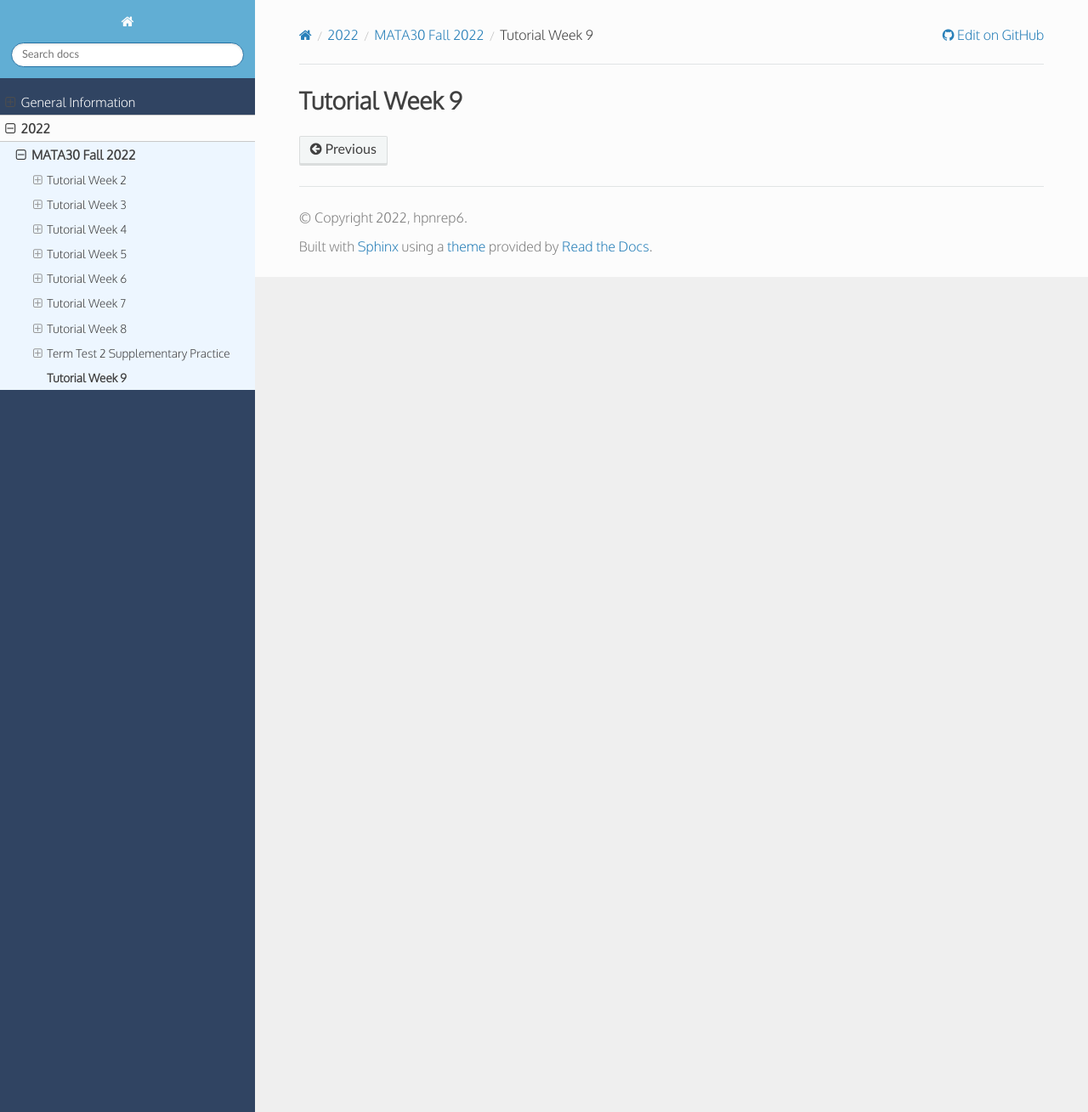
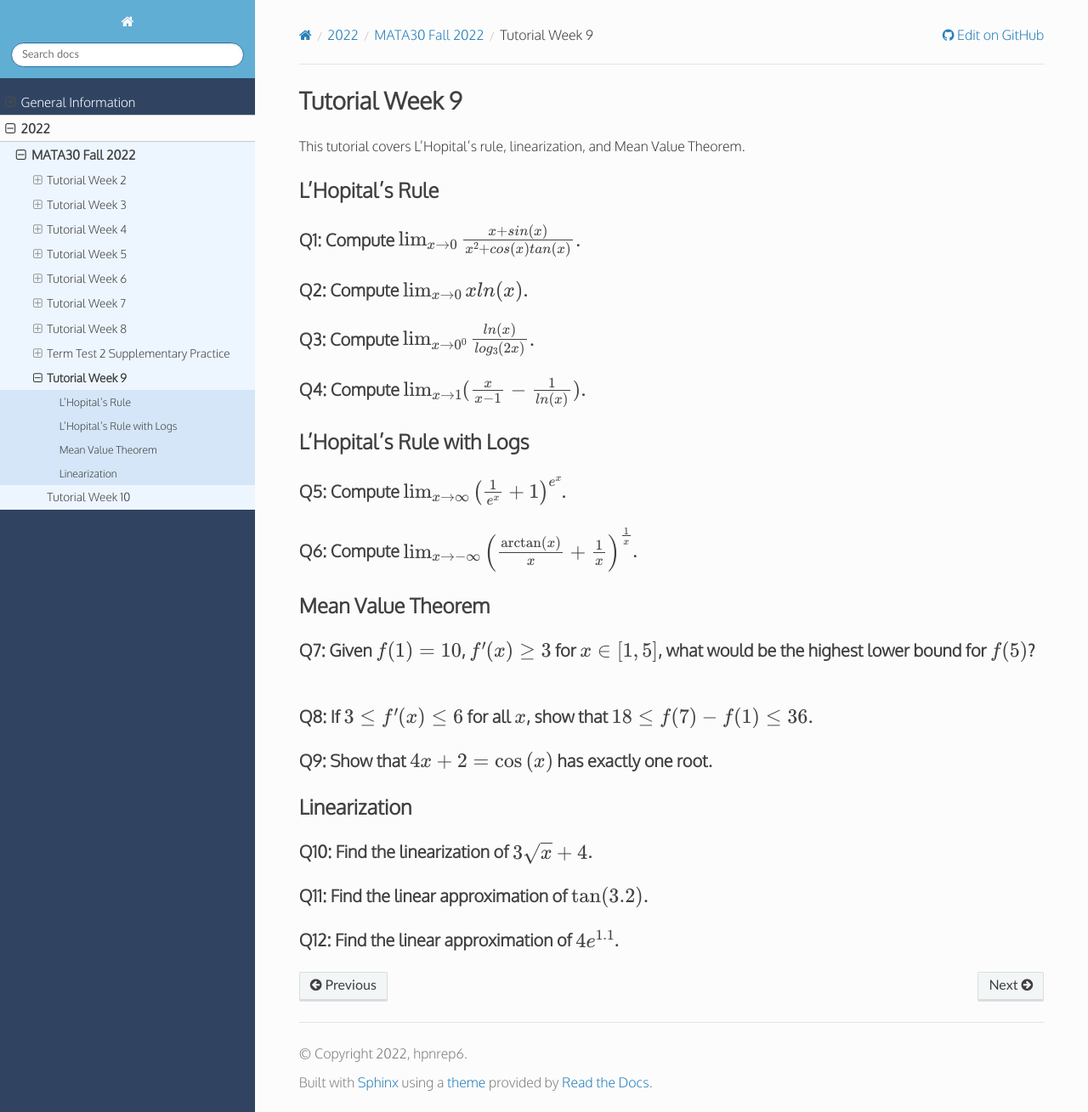
Before and after one commit to hpnrep6/t, a Sphinx documentation site: the page built from source/2022/mata30_fall/tutorial9.rst, in a window 1280 px wide and 1309 px high. Shown: the whole window at 85% size. Built offline with Sphinx 7.4.7 and the Read the Docs theme 2.0.0, drawn with Linux system fonts in a browser that asks for light colours.

Commit message:
Tutorial 9

```diff
--- a/source/2022/mata30_fall/mata30.rst
+++ b/source/2022/mata30_fall/mata30.rst
@@ -23,3 +23,4 @@ Tutorial discord server: https://discord.gg/E3Y7hsZqtN
    tutorial8
    tutorial9_term_test_2
    tutorial9
+   tutorial10
--- a/source/2022/mata30_fall/tutorial8.rst
+++ b/source/2022/mata30_fall/tutorial8.rst
@@ -66,7 +66,7 @@ Q3: Find the local maximums and minimums of :math:`f(x) = \csc\left(x\right)+\si
 Test for Absolute Extrema
 -------------------------
 
-Q4. Let :math:`f(x) = \frac{1}{7}\left(x^{3}-2x^{2}+x+2\right)` represent the water level of a lake x hours after 9am. Between 9am and 1pm (inclusive), when was the water highest? When was it lowest?
+Q4: Let :math:`f(x) = \frac{1}{7}\left(x^{3}-2x^{2}+x+2\right)` represent the water level of a lake x hours after 9am. Between 9am and 1pm (inclusive), when was the water highest? When was it lowest?
 ~~~~~~~~~~~~~~~~~~~~~~~~~~~~~~~~~~~~~~~~~~~~~~~~~~~~~~~~~~~~~~~~~~~~~~~~~~~~~~~~~~~~~~~~~~~~~~~~~~~~~~~~~~~~~~~~~~~~~~~~~~~~~~~~~~~~~~~~~~~~~~~~~~~~~~~~~~~~~~~~~~~~~~~~~~~~~~~~~~~~~~~~~~~~~~~~~~~~~~~~
 
 .. image:: ./images/t8/4.jpg
--- a/source/2022/mata30_fall/tutorial9.rst
+++ b/source/2022/mata30_fall/tutorial9.rst
@@ -14,3 +14,55 @@ Tutorial Week 9
    tex: {packages: {'[+]': ['ams']}}
    };
    </script>
+
+This tutorial covers L'Hopital's rule, linearization, and Mean Value Theorem.
+
+L'Hopital's Rule
+----------------
+
+Q1: Compute :math:`\lim_{x \to 0} \frac{x + sin(x)}{x^2 + cos(x)tan(x)}`.
+*************************************************************************
+
+Q2: Compute :math:`\lim_{x \to 0} xln(x)`.
+******************************************
+
+Q3: Compute :math:`\lim_{x \to 0^{0}} \frac{ln(x)}{log_3(2x)}`.
+***************************************************************
+
+Q4: Compute :math:`\lim_{x \to 1} (\frac{x}{x-1} - \frac{1}{ln(x)})`.
+*********************************************************************
+
+L'Hopital's Rule with Logs
+--------------------------
+
+Q5: Compute :math:`\lim_{x \to \infty} \left(\frac{1}{e^{x}}+1\right)^{e^{x}}`.
+*******************************************************************************
+
+Q6: Compute :math:`\lim_{x \to -\infty} \left(\frac{\arctan\left(x\right)}{x}+\frac{1}{x}\right)^{\frac{1}{x}}`.
+****************************************************************************************************************
+
+.. Piecewise function
+
+Mean Value Theorem
+------------------
+
+Q7: Given :math:`f(1) = 10`, :math:`f'(x) \geq 3` for :math:`x \in [1, 5]`, what would be the highest lower bound for :math:`f(5)`?
+***********************************************************************************************************************************
+
+Q8: If :math:`3 \leq f'(x) \leq 6` for all :math:`x`, show that :math:`18 \leq f(7) − f(1) \leq 36`.
+****************************************************************************************************
+
+Q9: Show that :math:`4x+2 = \cos\left(x\right)` has exactly one root.
+*********************************************************************
+
+Linearization
+-------------
+
+Q10: Find the linearization of :math:`3\sqrt{x} + 4`.
+*****************************************************
+
+Q11: Find the linear approximation of :math:`\tan(3.2)`.
+********************************************************
+
+Q12: Find the linear approximation of :math:`4e^{1.1}`.
+*******************************************************
```
Also changed, not shown: source/2022/mata30_fall/tutorial10.rst (added, +16 -0 lines), source/2022/mata30_fall/images/tt2/2.png (deleted), 1 other file.
